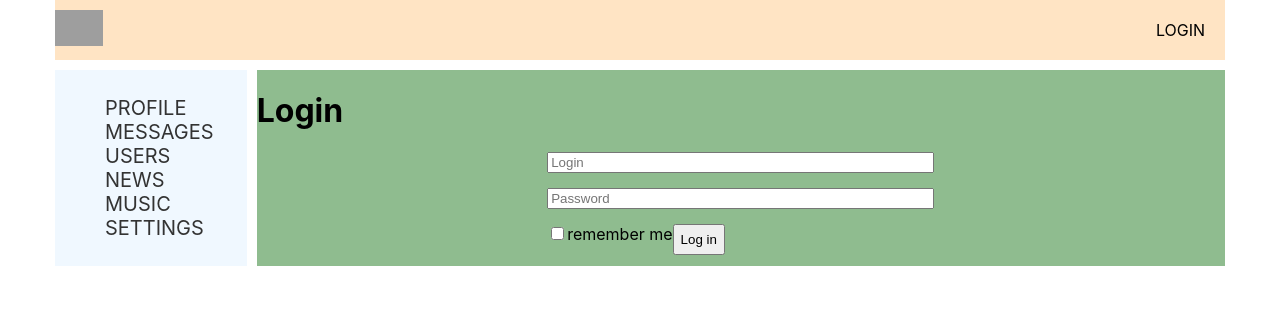
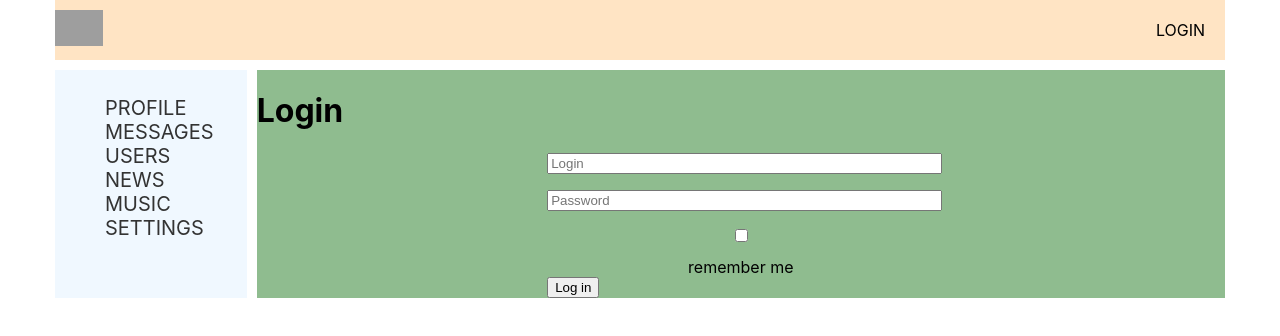
Before and after one commit to ZviksZ/react-social-network, a React (Create React App) app: page /login in a window 1280 px wide. Shown: the top 336 px of the page. Built offline with nearby package versions, Linux system fonts and the light colour scheme; no server answers; grey boxes are pictures that could not be loaded.

Commit message:
login/logout + валидация форм

```diff
--- a/src/api/api.js
+++ b/src/api/api.js
@@ -24,15 +24,15 @@ export const authAPI = {
     getMyProfile() {
         return instance.get(`auth/me`).then(response => response.data);
     },
-    login(login, password, rememberMe) {
+    login(email, password, rememberMe = false) {
         return instance.post(`auth/login`, {
-            email: login,
-            password: password,
-            rememberMe: rememberMe
-        })
+            email,
+            password,
+            rememberMe
+        });
     },
     logout() {
-        return instance.post(`auth/logout`)
+        return instance.delete(`auth/login`);
     }
 }
 export const profileAPI = {
--- a/src/components/Dialogs/PostForm/PostForm.jsx
+++ b/src/components/Dialogs/PostForm/PostForm.jsx
@@ -1,11 +1,19 @@
-import {Field, reduxForm} from "redux-form";
-import React              from 'react';
+import {Field, reduxForm}           from "redux-form";
+import React                        from 'react';
+import {maxLengthCreator, required} from "../../../helpers/validators/validators.js";
+import {Textarea}                   from "../../common/FormsControls/FormControls.js";
+
+
+const maxLength50 = maxLengthCreator(50);
 
 const AddMessageForm = (props) => {
     return (
         <form onSubmit={props.handleSubmit}>
             <div>
-                <Field component={'textarea'} name={'newMessageText'} placeholder={'Enter your message'}/>
+                <Field component={Textarea}
+                       name={'newMessageText'}
+                       placeholder={'Enter your message'}
+                       validate={[required, maxLength50]}/>
             </div>
             <div>
                 <button>Add</button>
--- a/src/components/Header/Header.jsx
+++ b/src/components/Header/Header.jsx
@@ -1,6 +1,7 @@
-import React from 'react';
-import {NavLink} from 'react-router-dom';
-import s from './Header.module.css';
+import React      from 'react';
+import {NavLink}  from 'react-router-dom';
+import {logoutMe} from "../../redux/auth-reducer.js";
+import s          from './Header.module.css';
 
 const Header = (props) => {
     return (
@@ -16,7 +17,11 @@ const Header = (props) => {
             <div className={s.loginBlock}>
                 {
                     props.isAuth ?
-                        <NavLink to="/">{props.login}</NavLink>
+                        <div>
+                            <NavLink to="/">{props.login}</NavLink>
+                            <button onClick={props.logoutMe}>Log out</button>
+                        </div>
+
                         :
                         <NavLink to="/login">Login</NavLink>
                 }
--- a/src/components/Header/HeaderContainer.jsx
+++ b/src/components/Header/HeaderContainer.jsx
@@ -1,16 +1,11 @@
-import React, {Component}     from 'react';
-import {connect}              from "react-redux";
-import {setAuthUserDataThunk} from "../../redux/auth-reducer.js";
-import Header                 from "./Header.jsx";
+import React, {Component}               from 'react';
+import {connect}                        from "react-redux";
+import {logoutMe, setAuthUserDataThunk} from "../../redux/auth-reducer.js";
+import Header                           from "./Header.jsx";
 
 class HeaderContainer extends Component {
     componentDidMount() {
         this.props.setAuthUserDataThunk()
-    }
-    componentDidUpdate(prevProps, prevState, snapshot) {
-        if (prevProps.isAuth !== this.props.isAuth) {
-            this.props.setAuthUserDataThunk()
-        }
     }
 
     render() {
@@ -28,4 +23,4 @@ let mapStateToProps = (state) => {
     }
 }
 
-export default connect(mapStateToProps, { setAuthUserDataThunk })(HeaderContainer)
+export default connect(mapStateToProps, { setAuthUserDataThunk, logoutMe })(HeaderContainer)
--- a/src/components/Login/Login.jsx
+++ b/src/components/Login/Login.jsx
@@ -1,29 +1,26 @@
-import React              from 'react'
-import {connect}          from "react-redux";
-import {loginMe, logoutMe}          from "../../redux/auth-reducer.js";
-import s                  from './Login.module.css'
-import {LoginReduxForm}   from "./LoginForm/LoginForm.jsx";
-
+import React            from 'react'
+import {connect}        from "react-redux";
+import {Redirect}       from "react-router-dom";
+import {loginMe}        from "../../redux/auth-reducer.js";
+import s                from './Login.module.css'
+import {LoginReduxForm} from "./LoginForm/LoginForm.jsx";
 
 
 const Login = (props) => {
     const onSubmit = (formData) => {
-        const {login, password, rememberMe} = formData;
+        const {email, password, rememberMe} = formData;
 
-        props.loginMe(login, password, rememberMe)
+        props.loginMe(email, password, rememberMe)
     }
-    const onLogout = () => {
-        props.logoutMe();
+
+    if (props.isAuth) {
+        return <Redirect to={'/profile'}/>
     }
+
     return (
         <div>
             <h1>Login</h1>
-            {props.isAuth ?
-                <button onClick={onLogout}>Log out</button>
-                :
-                <LoginReduxForm onSubmit={onSubmit} />
-            }
-
+            <LoginReduxForm onSubmit={onSubmit}/>
         </div>
     )
 }
@@ -34,6 +31,4 @@ let mapStateToProps = (state) => {
     }
 }
 
-
-
-export default connect(mapStateToProps, {logoutMe, loginMe})(Login)
+export default connect(mapStateToProps, {loginMe})(Login)
--- a/src/components/Login/Login.module.css
+++ b/src/components/Login/Login.module.css
@@ -4,6 +4,9 @@
     width: 40%;
     margin: 0 auto;
     text-align: center;
+}
+.loginForm > div {
+    width: 100%;
 }
 .loginForm input{
     width: 100%;
--- a/src/components/Login/LoginForm/LoginForm.jsx
+++ b/src/components/Login/LoginForm/LoginForm.jsx
@@ -1,19 +1,37 @@
 import React              from 'react'
 import {Field, reduxForm} from "redux-form";
+import {required}         from "../../../helpers/validators/validators.js";
+import {Input}            from "../../common/FormsControls/FormControls.js";
 import s                  from "../Login.module.css";
 
 const LoginForm = (props) => {
-    const { handleSubmit } = props;
+    const {handleSubmit} = props;
     return (
         <form className={s.loginForm} onSubmit={handleSubmit}>
-            <Field name={'login'} placeholder={"Login"} component={"input"} />
-            <Field name={'password'} placeholder={"Password"} component={"input"} />
-            <Field name={'rememberMe'} component={"input"} type={'checkbox'}/>remember me
+            <div>
+                <Field name={'email'}
+                       placeholder={"Login"}
+                       component={Input}
+                       validate={[required]}/>
+            </div>
+            <div>
+                <Field name={'password'}
+                       placeholder={"Password"}
+                       type={'password'}
+                       component={Input}
+                       validate={[required]}/>
+            </div>
+            <div>
+                <Field name={'rememberMe'}
+                       component={Input}
+                       type={'checkbox'}/>remember me
+            </div>
+
             <button>Log in</button>
         </form>
     )
 }
 
 export const LoginReduxForm = reduxForm({
-    form: 'login'
+    form: 'login',
 })(LoginForm)
--- a/src/components/Profile/MyPosts/PostForm/PostForm.jsx
+++ b/src/components/Profile/MyPosts/PostForm/PostForm.jsx
@@ -1,11 +1,19 @@
-import React              from 'react'
-import {Field, reduxForm} from "redux-form";
+import React                        from 'react'
+import {Field, reduxForm}           from "redux-form";
+import {maxLengthCreator, required} from "../../../../helpers/validators/validators.js";
+import {Textarea}                   from "../../../common/FormsControls/FormControls.js";
+
+
+const maxLength50 = maxLengthCreator(50);
 
 const AddNewPostForm = (props) => {
     return (
         <form onSubmit={props.handleSubmit}>
             <div>
-                <Field component={'textarea'} name={'newPostText'} placeholder={'Enter your post'}/>
+                <Field component={Textarea}
+                       name={'newPostText'}
+                       placeholder={'Enter your post'}
+                       validate={[required, maxLength50]}/>
             </div>
             <div>
                 <button>Add</button>
--- /dev/null
+++ b/src/components/common/FormsControls/FormControls.js
@@ -0,0 +1,32 @@
+import React             from "react";
+import styles            from './FormControls.module.css';
+
+
+export const FormControl = ({input, meta, children, ...props}) => {
+    const hasError = meta.touched && meta.error;
+    return (
+        <div className={styles.formControl + ' ' + (hasError ? styles.error : '')}>
+            <div>
+                {children}
+            </div>
+            <div>
+                { hasError && <span>{meta.error}</span> }
+            </div>
+
+        </div>
+    )
+}
+
+export const Textarea = (props) => {
+    const {input, meta, children, ...restProps} = props;
+    return <FormControl {...props}>
+        <textarea {...input} {...restProps} />
+    </FormControl>
+}
+
+export const Input = (props) => {
+    const {input, meta, children, ...restProps} = props;
+    return <FormControl {...props}>
+        <input {...input} {...restProps} />
+    </FormControl>
+}
--- /dev/null
+++ b/src/components/common/FormsControls/FormControls.module.css
@@ -0,0 +1,7 @@
+.formControl.error input,
+.formControl.error textarea {
+    border: 2px solid red;
+}
+.formControl.error span {
+    color: red;
+}
--- /dev/null
+++ b/src/helpers/validators/validators.js
@@ -0,0 +1,8 @@
+
+export const required = value => value ? undefined : 'Field is required';
+
+export const maxLengthCreator = (maxLength) => (value) => {
+    if (value.length > maxLength) return `Max length is ${maxLength} symbols`;
+
+    return undefined;
+}
--- a/src/redux/auth-reducer.js
+++ b/src/redux/auth-reducer.js
@@ -1,7 +1,6 @@
 import {authAPI}                       from "../api/api.js";
 
 const SET_USER_DATA = 'SET_USER_DATA';
-const LOGIN_LOGOUT = 'LOGIN_LOGOUT';
 
 let initialState = {
     id: null,
@@ -17,13 +16,7 @@ const authReducer = (state = initialState, action) => {
         case SET_USER_DATA:
             return {
                 ...state,
-                ...action.data,
-                isAuth: true
-            }
-        case LOGIN_LOGOUT:
-            return {
-                ...state,
-                isAuth: action.isAuthSuccess
+                ...action.payload
             }
 
         default:
@@ -31,29 +24,29 @@ const authReducer = (state = initialState, action) => {
     }
 }
 
-export const setAuthUserData = (id, email, login) => ({type: SET_USER_DATA, data: {id, email, login}})
-export const loginAC = (isAuthSuccess) => ({type: LOGIN_LOGOUT, isAuthSuccess})
+export const setAuthUserData = (id, email, login, isAuth) => ({type: SET_USER_DATA,
+    payload: {id, email, login, isAuth}})
 
 
 export const setAuthUserDataThunk = () => (dispatch) => {
     authAPI.getMyProfile().then(data => {
         if (data.resultCode === 0) {
             let {id, email, login} = data.data;
-            dispatch(setAuthUserData(id, email, login));
+            dispatch(setAuthUserData(id, email, login, true));
         }
     })
 }
-export const loginMe = (login, password, rememberMe) => (dispatch) => {
-    authAPI.login(login, password, rememberMe).then(response => {
+export const loginMe = (email, password, rememberMe) => (dispatch) => {
+    authAPI.login(email, password, rememberMe).then(response => {
         if (response.data.resultCode === 0) {
-            dispatch(loginAC(true));
+            dispatch(setAuthUserDataThunk());
         }
     })
 }
 export const logoutMe = () => (dispatch) => {
     authAPI.logout().then(response => {
         if (response.data.resultCode === 0) {
-            dispatch(loginAC(false));
+            dispatch(setAuthUserData(null, null, null, false));
         }
     })
 }
```
